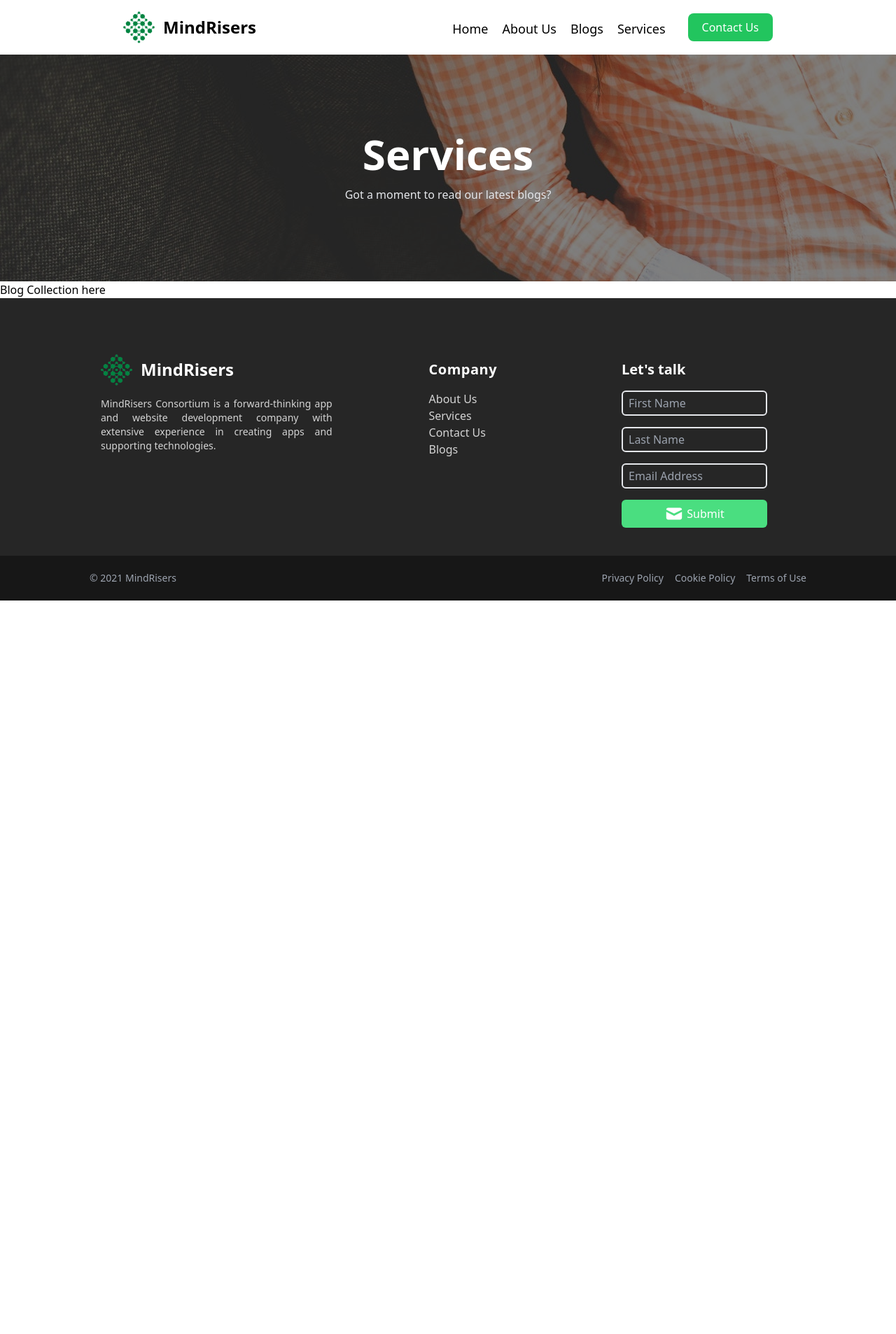
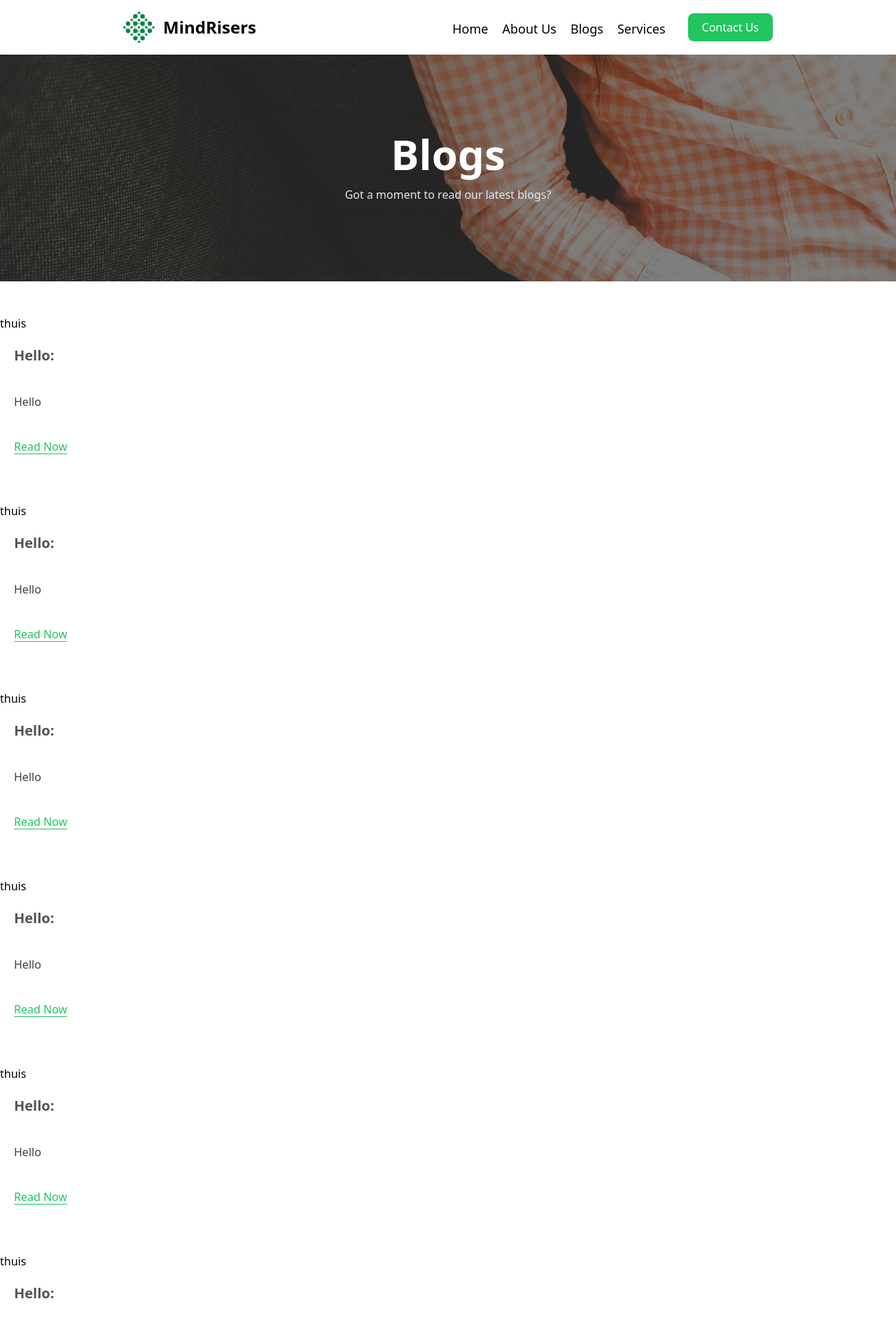
Before and after one commit to pranjaltimsina/mindrisers, a React (Create React App) app: page /blogs in a window 1280 px wide. Shown: the top 1906 px of the page at 70% size. Before the commit the page ends 858 px from the top, so only its background shows below. Built offline with nearby package versions, Linux system fonts and the light colour scheme.

Commit message:
feat: blogs page

```diff
--- a/package.json
+++ b/package.json
@@ -10,6 +10,7 @@
     "@types/node": "^16.11.21",
     "@types/react": "^17.0.38",
     "@types/react-dom": "^17.0.11",
+    "@uiw/react-md-editor": "^3.9.5",
     "react": "^17.0.2",
     "react-circular-progressbar": "^2.0.4",
     "react-dom": "^17.0.2",
--- a/src/components/AdminComponents/Admin.tsx
+++ b/src/components/AdminComponents/Admin.tsx
@@ -1,8 +1,11 @@
 import React, { useState, useEffect } from 'react'
 import Login from './Login'
 
+import MDEditor from '@uiw/react-md-editor';
+
 const Admin = () => {
   const [loggedIn, setLoggedIn] = useState(true)
+  const [mk, setMk] = useState<string | undefined>("Hello");
 
   const hook = () => {
     const token = localStorage.getItem('mindrisers-login-token')
@@ -15,7 +18,13 @@ const Admin = () => {
     <>
       {loggedIn && (
         <main>
-          Admin page
+         <div className="w-[80%] mt-0 mx-auto h-screen">
+          <MDEditor
+            value={mk}
+            onChange={setMk}
+          />
+          {/* <MDEditor.Markdown source={mk} /> */}
+        </div>
         </main>
       )}
       {!loggedIn && (
--- a/src/components/BlogsComponents/Blogs.tsx
+++ b/src/components/BlogsComponents/Blogs.tsx
@@ -1,3 +1,4 @@
+import BlogCard from "./BlogCard"
 import BlogsBanner from "./BlogsBanner"
 
 const Blogs = () => {
@@ -5,7 +6,13 @@ const Blogs = () => {
     <main>
       <BlogsBanner />
       <section>
-        Blog Collection here
+        <BlogCard blurb="Hello" link="www.google.com" thumbnail={"thuis"} title="Hello:" />
+        <BlogCard blurb="Hello" link="www.google.com" thumbnail={"thuis"} title="Hello:" />
+        <BlogCard blurb="Hello" link="www.google.com" thumbnail={"thuis"} title="Hello:" />
+        <BlogCard blurb="Hello" link="www.google.com" thumbnail={"thuis"} title="Hello:" />
+        <BlogCard blurb="Hello" link="www.google.com" thumbnail={"thuis"} title="Hello:" />
+        <BlogCard blurb="Hello" link="www.google.com" thumbnail={"thuis"} title="Hello:" />
+        <BlogCard blurb="Hello" link="www.google.com" thumbnail={"thuis"} title="Hello:" />
       </section>
     </main>
   )
--- a/src/components/BlogsComponents/BlogsBanner.tsx
+++ b/src/components/BlogsComponents/BlogsBanner.tsx
@@ -3,7 +3,7 @@ const BlogsBanner = () => {
     <div className='w-full bg-blogs bg-fixed'>
       <div className='w-full h-full flex flex-col justify-center items-center bg-light-mask text-white'>
         <h1 className='font-sans text-4xl sm:text-6xl w-max pt-12 sm:pt-28 font-bold'>
-          Services
+          Blogs
         </h1>
         <p className='pt-4 pb-12 sm:pb-28 text-gray-200 w-4/5  md:w-1/3 text-center'>
           Got a moment to read our latest blogs?
```
Also changed, not shown: 1 other file (tests, documents, lock files or other folders).
